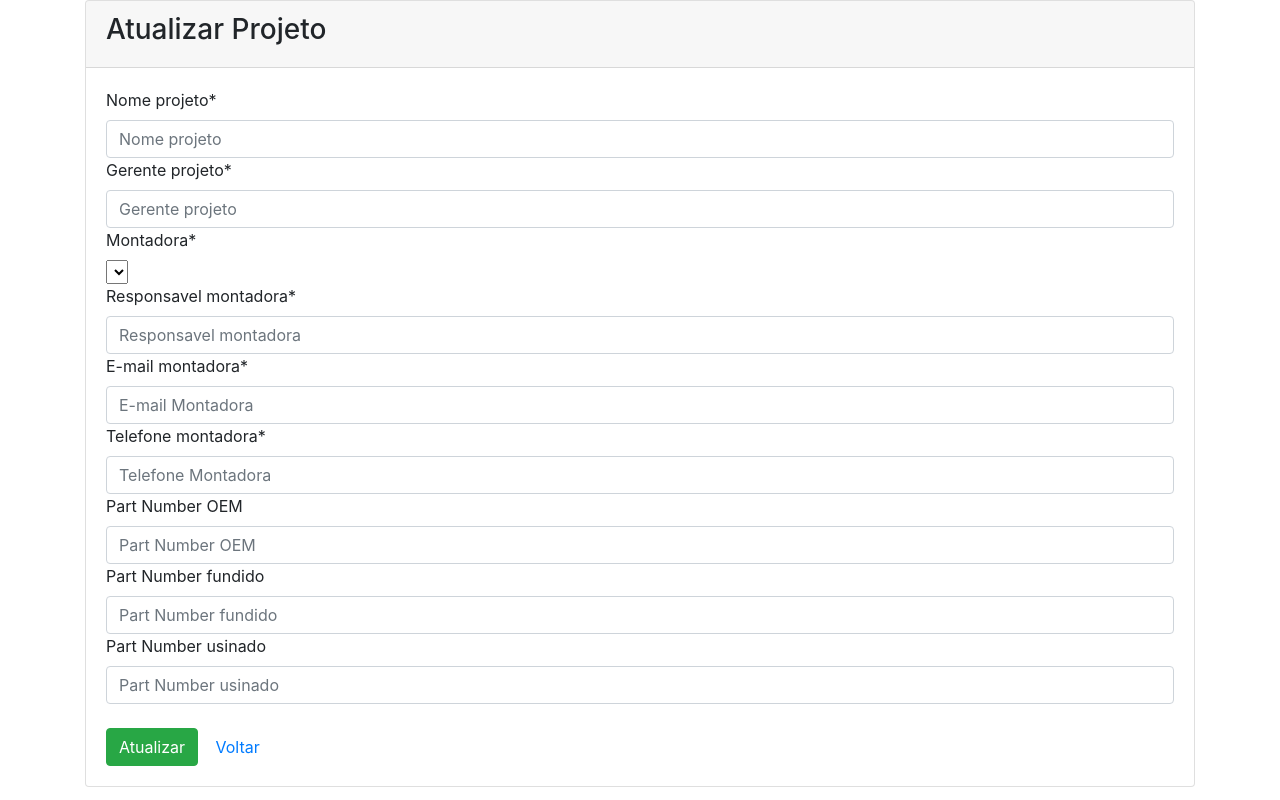
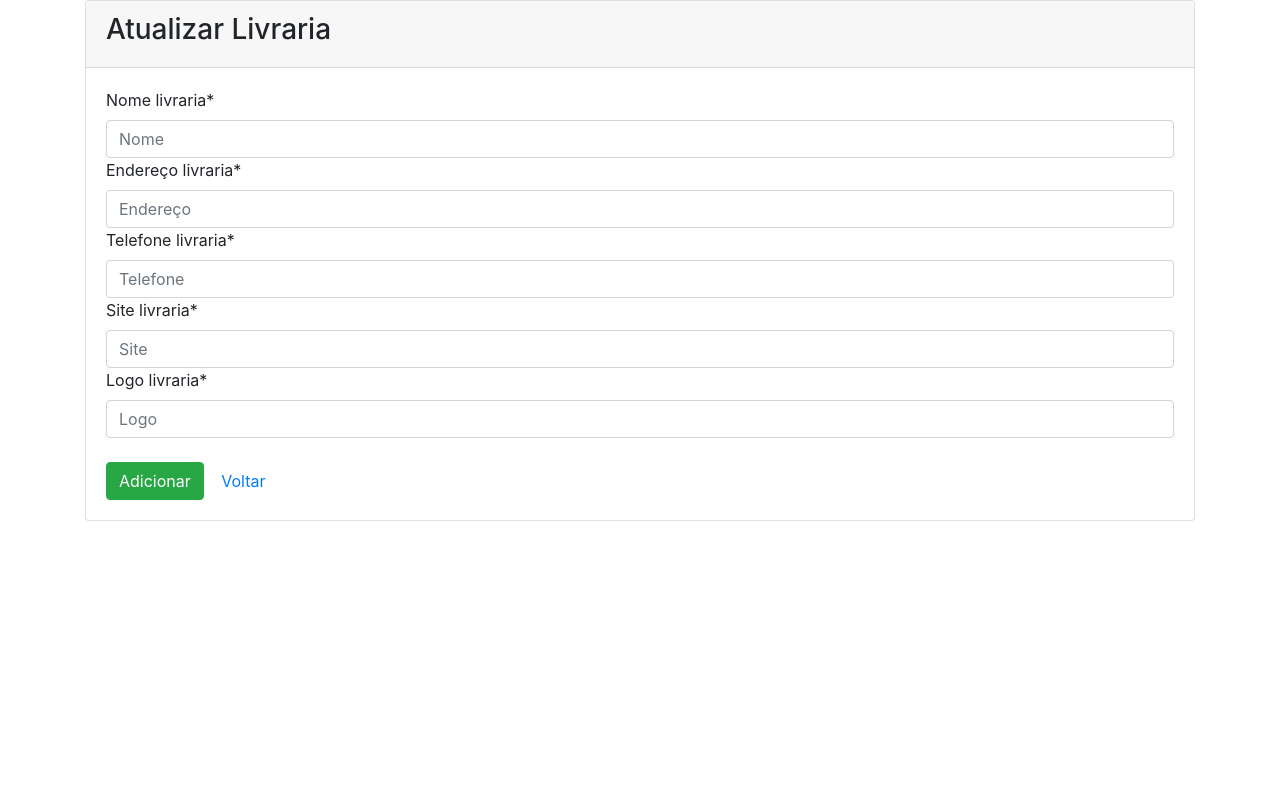
Before and after one commit to bbteodoro/TrabalhoFinal, a PHP site: page /update.php?id=1 in a window 1280 px wide. Run offline with PHP 8.4, Linux system fonts and the light colour scheme; data that the repository does not hold is empty.

Commit message:
Botao editar funcionado

```diff
--- a/update.php
+++ b/update.php
@@ -13,12 +13,11 @@ if (null == $id) {
 
 if (!empty($_POST)) {
 
-    $nomeProjetoErro = null;
-    $gerenteProjetoErro = null;
-    $montadoraErro = null;
-    $responsavelMontadoraErro = null;
-    $emailMontadoraErro = null;
-	$telefoneMontadoraErro = null;
+    $nomeLivrariaErro = null;
+    $enderecoLivrariaErro = null;
+    $siteLivrariaErro = null;
+	$telefoneLivrariaErro = null;
+    $logoLivrariaErro = null;
 
     $nomeProjeto = $_POST['nome_projeto'];
     $gerenteProjeto = $_POST['gerente_projeto'];
@@ -33,67 +32,74 @@ if (!empty($_POST)) {
     //Validação
     $validacao = true;
 
-    if (empty($nomeProjeto)) {
-        $nomeProjetoErro = 'Por favor digite o nome do projeto!';
-        $validacao = false;
+    if (!empty($_POST['Nome'])) {
+        $nomeLivraria = $_POST['Nome'];
+    } else {
+        $nomeLivrariaErro = 'Por favor digite o nome da livraria!';
+        $validacao = False;
     }
 
-    if (empty($gerenteProjeto)) {
-        $gerenteProjetoErro = 'Por favor digite o nome do gerente do projeto!';
-        $validacao = false;
+
+    if (!empty($_POST['Endereco'])) {
+        $endereco = $_POST['Endereco'];
+    } else {
+        $enderecoLivrariaErro = 'Por favor digite o endereço da livraria!';
+        $validacao = False;
     }
 
-    if (empty($montadora)) {
-        $montadoraErro = 'Por favor digite o nome da montadora!';
-        $validacao = false;
+
+    if (!empty($_POST['Telefone'])) {
+        $telefone = $_POST['Telefone'];
+    } else {
+        $telefoneLivrariaErro = 'Por favor digite o telefone da livraria!';
+        $validacao = False;
     }
 
-    if (empty($responsavelMontadora)) {
-        $responsavelMontadoraErro = 'Por favor digite o nome do responsavel da montadora!';
-        $validacao = false;
+
+    if (!empty($_POST['Site'])) {
+        $site = $_POST['Site'];
+    } else {
+        $siteLivrariaErro = 'Por favor digite o link do site!';
+        $validacao = False;
     }
 
-	if (empty($emailMontadora)) {
-        $emailMontadoraErro = 'Por favor digite um endereço de e-mail!';
-        $validacao = false;
-    } else if (!filter_var($emailMontadora, FILTER_VALIDATE_EMAIL)) {
-        $emailMontadoraErro = 'Por favor digite um endereço de e-mail válido!';
-        $validacao = false;
-    }
 
-	if (empty($telefoneMontadora)) {
-        $sexoErro = 'Por favor preenche o campo!';
-        $validacao = false;
+    if (!empty($_POST['Logo'])) {
+        $logo = $_POST['Logo'];
+    } else {
+        $logoLivrariaErro = 'Por favor digite o link da logo!';
+        $validacao = False;
     }
 
     // update data
     if ($validacao) {
         $pdo = Banco::conectar();
         $pdo->setAttribute(PDO::ATTR_ERRMODE, PDO::ERRMODE_EXCEPTION);
-        $sql = "UPDATE projeto set nome_projeto = ?, gerente_projeto = ?, id_montadora = ?, responsavel_montadora = ?, email_montadora = ?, telefone_montadora = ?, part_number_oem = ?, part_number_fundido = ?, part_number_usinado = ? WHERE id = ?";
+        $sql = "UPDATE livrarias set Nome = ?, Endereco = ?, Telefone = ?, Site = ?, Logo = ? WHERE id = ?";
         $q = $pdo->prepare($sql);
-        $q->execute(array($nomeProjeto, $gerenteProjeto, $montadora, $responsavelMontadora, $emailMontadora, $telefoneMontadora, $partNumberOem, $partNumberFundido, $partNumberUsinado, $id));
+        $q->execute(array($nomeLivraria, $endereco, $telefone, $site, $logo));
         Banco::desconectar();
         header("Location: index.php");
     }
-} else {
-    $pdo = Banco::conectar();
-    $pdo->setAttribute(PDO::ATTR_ERRMODE, PDO::ERRMODE_EXCEPTION);
-    $sql = 'SELECT p.id, p.nome_projeto, p.gerente_projeto, p.id_montadora, p.responsavel_montadora, p.email_montadora, p.telefone_montadora, p.part_number_oem, p.part_number_usinado, p.part_number_fundido, m.nome AS nome_montadora FROM projeto p LEFT JOIN montadora m ON(p.id_montadora = m.id) WHERE p.id = ? ORDER BY p.id ASC';
-    $q = $pdo->prepare($sql);
-    $q->execute(array($id));
-    $data = $q->fetch(PDO::FETCH_ASSOC);
+}
+// else {
+//     $pdo = Banco::conectar();
+//     $pdo->setAttribute(PDO::ATTR_ERRMODE, PDO::ERRMODE_EXCEPTION);
+//     $sql = 'SELECT p.id, p.nome_projeto, p.gerente_projeto, p.id_montadora, p.responsavel_montadora, p.email_montadora, p.telefone_montadora, p.part_number_oem, p.part_number_usinado, p.part_number_fundido, m.nome AS nome_montadora FROM projeto p LEFT JOIN montadora m ON(p.id_montadora = m.id) WHERE p.id = ? ORDER BY p.id ASC';
+//     $q = $pdo->prepare($sql);
+//     $q->execute(array($id));
+//     $data = $q->fetch(PDO::FETCH_ASSOC);
 
-	$nomeProjeto = $data['nome_projeto'];
-    $gerenteProjeto = $data['gerente_projeto'];
-    $montadora = $data['id_montadora'];
-    $responsavelMontadora = $data['responsavel_montadora'];
-    $emailMontadora = $data['email_montadora'];
-	$telefoneMontadora = $data['telefone_montadora'];
-	$partNumberOem = $data['part_number_oem'];
-    $partNumberFundido = $data['part_number_fundido'];
-	$partNumberUsinado = $data['part_number_usinado'];
-}
+// 	$nomeProjeto = $data['nome_projeto'];
+//     $gerenteProjeto = $data['gerente_projeto'];
+//     $montadora = $data['id_montadora'];
+//     $responsavelMontadora = $data['responsavel_montadora'];
+//     $emailMontadora = $data['email_montadora'];
+// 	$telefoneMontadora = $data['telefone_montadora'];
+// 	$partNumberOem = $data['part_number_oem'];
+//     $partNumberFundido = $data['part_number_fundido'];
+// 	$partNumberUsinado = $data['part_number_usinado'];
+// }
 ?>
 
 <!DOCTYPE html>
@@ -112,128 +118,87 @@ if (!empty($_POST)) {
 
 <body>
 <div class="container">
-
-    <div class="span10 offset1">
+    <div clas="span10 offset1">
         <div class="card">
             <div class="card-header">
-                <h3 class="well"> Atualizar Projeto </h3>
+                <h3 class="well"> Atualizar Livraria </h3>
             </div>
             <div class="card-body">
-                <form class="form-horizontal" action="update.php?id=<?php echo $id ?>" method="post">
+                <form class="form-horizontal" action="create.php" method="post">
 
-                    <div class="control-group  <?php echo !empty($nomeProjetErro) ? 'error ' : ''; ?>">
-                        <label class="control-label">Nome projeto*</label>
+                    <div class="control-group  <?php echo !empty($nomeLivrariaErro) ? 'error ' : ''; ?>">
+                        <label class="control-label">Nome livraria*</label>
                         <div class="controls">
-                            <input size="50" class="form-control" name="nome_projeto" type="text" placeholder="Nome projeto"
-                                   value="<?php echo !empty($nomeProjeto) ? $nomeProjeto : ''; ?>">
-                            <?php if (!empty($nomeProjetoErro)): ?>
-                                <span class="text-danger"><?php echo $nomeErro; ?></span>
+                            <input size="50" class="form-control" name="Nome" type="text" placeholder="Nome"
+                                   value="<?php echo !empty($nomeLivraria) ? $nomeLivraria : ''; ?>">
+                            <?php if (!empty($nomeLivrariaErro)): ?>
+                                <span class="text-danger"><?php echo $nomeLivrariaErro; ?></span>
                             <?php endif; ?>
                         </div>
                     </div>
 
-                    <div class="control-group <?php echo !empty($gerenteProjetoErro) ? 'error ' : ''; ?>">
-                        <label class="control-label">Gerente projeto*</label>
+                    <div class="control-group <?php echo !empty($enderecoLivrariaErro) ? 'error ' : ''; ?>">
+                        <label class="control-label">Endereço livraria*</label>
                         <div class="controls">
-                            <input size="80" class="form-control" name="gerente_projeto" type="text" placeholder="Gerente projeto"
-                                   value="<?php echo !empty($gerenteProjeto) ? $gerenteProjeto : ''; ?>">
-                            <?php if (!empty($gerenteProjetoErro)): ?>
-                                <span class="text-danger"><?php echo $gerenteProjetoErro; ?></span>
+                            <input size="100" class="form-control" name="Endereco" type="text" placeholder="Endereço"
+                                   value="<?php echo !empty($endereco) ? $endereco : ''; ?>">
+                            <?php if (!empty($enderecoLivrariaErro)): ?>
+                                <span class="text-danger"><?php echo $enderecoLivrariaErro; ?></span>
                             <?php endif; ?>
                         </div>
                     </div>
 
-                    <div class="control-group <?php echo !empty($montadoraErro) ? 'error ' : ''; ?>">
-                        <label class="control-label">Montadora*</label>
+
+                    <div class="control-group <?php echo !empty($telefoneLivrariaErro) ? 'error ' : ''; ?>">
+                        <label class="control-label">Telefone livraria*</label>
                         <div class="controls">
-
-                <?php
-                        $sql = 'SELECT * from montadora';
-						$selected = "";
-
-						echo '<select name="montadora" size="1">';
-                        foreach($pdo->query($sql)as $row)
-                        {
-							if($row['id'] == $montadora){
-								$selected = " selected";
-							}else{
-								$selected = "";
-							}
-                            echo '<option value="'. $row['id'] .'"'.$selected.'>'. $row['nome'] . '</option>';
-                        }
-
-						echo '</select>';
-                        Banco::desconectar();
-             ?>
-
-                            <?php if (!empty($montadoraErro)): ?>
-                                <span class="text-danger"><?php echo $montadoraErro; ?></span>
+                            <input size="100" class="form-control" name="Telefone" type="text" placeholder="Telefone"
+                                   value="<?php echo !empty($telefone) ? $telefone : ''; ?>">
+                            <?php if (!empty($telefoneLivrariaErro)): ?>
+                                <span class="text-danger"><?php echo $telefoneLivrariaErro; ?></span>
                             <?php endif; ?>
                         </div>
                     </div>
 
-					<div class="control-group <?php echo !empty($responsavelMontadoraErro) ? 'error ' : ''; ?>">
-                        <label class="control-label">Responsavel montadora*</label>
+
+                    <div class="control-group <?php !empty($siteLivrariaErro) ? '$siteLivrariaErro ' : ''; ?>">
+                        <label class="control-label">Site livraria*</label>
                         <div class="controls">
-                            <input size="35" class="form-control" name="responsavel_montadora" type="text" placeholder="Responsavel montadora"
-                                   value="<?php echo !empty($responsavelMontadora) ? $responsavelMontadora : ''; ?>">
-                            <?php if (!empty($responsavelMontadoraErro)): ?>
-                                <span class="text-danger"><?php echo $responsavelMontadoraErro; ?></span>
+                            <input size="100" class="form-control" name="Site" type="text" placeholder="Site"
+                                   value="<?php echo !empty($site) ? $site : ''; ?>">
+                            <?php if (!empty($siteLivrariaErro)): ?>
+                                <span class="text-danger"><?php echo $siteLivrariaErro; ?></span>
                             <?php endif; ?>
                         </div>
                     </div>
 
-                    <div class="control-group <?php !empty($emailMontadoraErro) ? '$emailMontadoraErro ' : ''; ?>">
-                        <label class="control-label">E-mail montadora*</label>
+
+                    <div class="control-group <?php !empty($logoLivrariaErro) ? '$logoLivrariaErro ' : ''; ?>">
+                        <label class="control-label">Logo livraria*</label>
                         <div class="controls">
-                            <input size="40" class="form-control" name="email_montadora" type="text" placeholder="E-mail Montadora"
-                                   value="<?php echo !empty($emailMontadora) ? $emailMontadora : ''; ?>">
-                            <?php if (!empty($emailMontadoraErro)): ?>
-                                <span class="text-danger"><?php echo $emailMontadoraErro; ?></span>
+                            <input size="100" class="form-control" name="Logo" type="text" placeholder="Logo"
+                                   value="<?php echo !empty($logo) ? $logo : ''; ?>">
+                            <?php if (!empty($logoLivrariaErro)): ?>
+                                <span class="text-danger"><?php echo $logoLivrariaErro; ?></span>
                             <?php endif; ?>
                         </div>
                     </div>
 
-					<div class="control-group <?php !empty($telefoneMontadoraErro) ? '$telefoneMontadoraErro ' : ''; ?>">
-                        <label class="control-label">Telefone montadora*</label>
+
+					<!-- <div class="control-group <?php !empty($telefoneLivrariaErro) ? '$telefoneLivrariaErro ' : ''; ?>">
+                        <label class="control-label">Telefone livraria*</label>
                         <div class="controls">
-                            <input size="40" class="form-control" name="telefone_montadora" type="text" placeholder="Telefone Montadora"
-                                   value="<?php echo !empty($telefoneMontadora) ? $telefoneMontadora : ''; ?>">
-                            <?php if (!empty($telefoneMontadoraErro)): ?>
-                                <span class="text-danger"><?php echo $telefoneMontadoraErro; ?></span>
+                            <input size="40" class="form-control" name="Telefone" type="text" placeholder="Telefone"
+                                   value="<?php echo !empty($telefoneLivraria) ? $telefoneLivraria : ''; ?>">
+                            <?php if (!empty($telefoneLivrariaErro)): ?>
+                                <span class="text-danger"><?php echo $telefoneLivrariaErro; ?></span>
                             <?php endif; ?>
                         </div>
-                    </div>
+                    </div> -->
 
-					<!-- part numbers -->
-
-					<div class="control-group">
-                        <label class="control-label">Part Number OEM</label>
-                        <div class="controls">
-                            <input size="35" class="form-control" name="part_number_oem" type="text" placeholder="Part Number OEM"
-                                   value="<?php echo !empty($partNumberOem) ? $partNumberOem : ''; ?>">
-                        </div>
-                    </div>
-
-                    <div class="control-group">
-                        <label class="control-label">Part Number fundido</label>
-                        <div class="controls">
-                            <input size="35" class="form-control" name="part_number_fundido" type="text" placeholder="Part Number fundido"
-                                   value="<?php echo !empty($partNumberFundido) ? $partNumberFundido : ''; ?>">
-                        </div>
-                    </div>
-
-					<div class="control-group">
-                        <label class="control-label">Part Number usinado</label>
-                        <div class="controls">
-                            <input size="35" class="form-control" name="part_number_usinado" type="text" placeholder="Part Number usinado"
-                                   value="<?php echo !empty($partNumberUsinado) ? $partNumberUsinado : ''; ?>">
-                        </div>
-                    </div>
-		 <!-- -->
                     <div class="form-actions">
                         <br/>
-                        <button type="submit" class="btn btn-success">Atualizar</button>
+                        <button type="submit" class="btn btn-success">Adicionar</button>
                         <a href="index.php" type="btn" class="btn btn-default">Voltar</a>
                     </div>
                 </form>
```
Also changed, not shown: create.php (+0 -7 lines).
